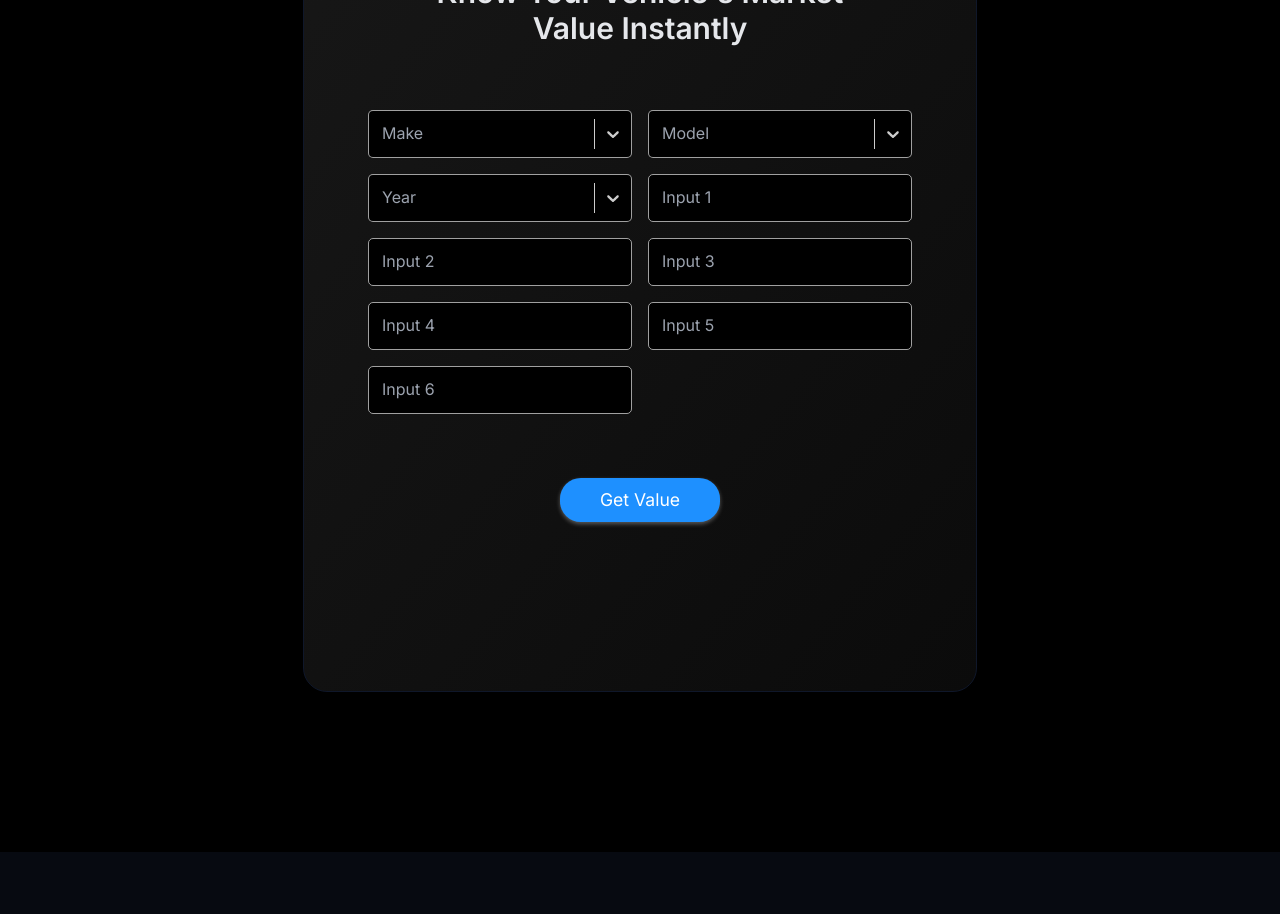
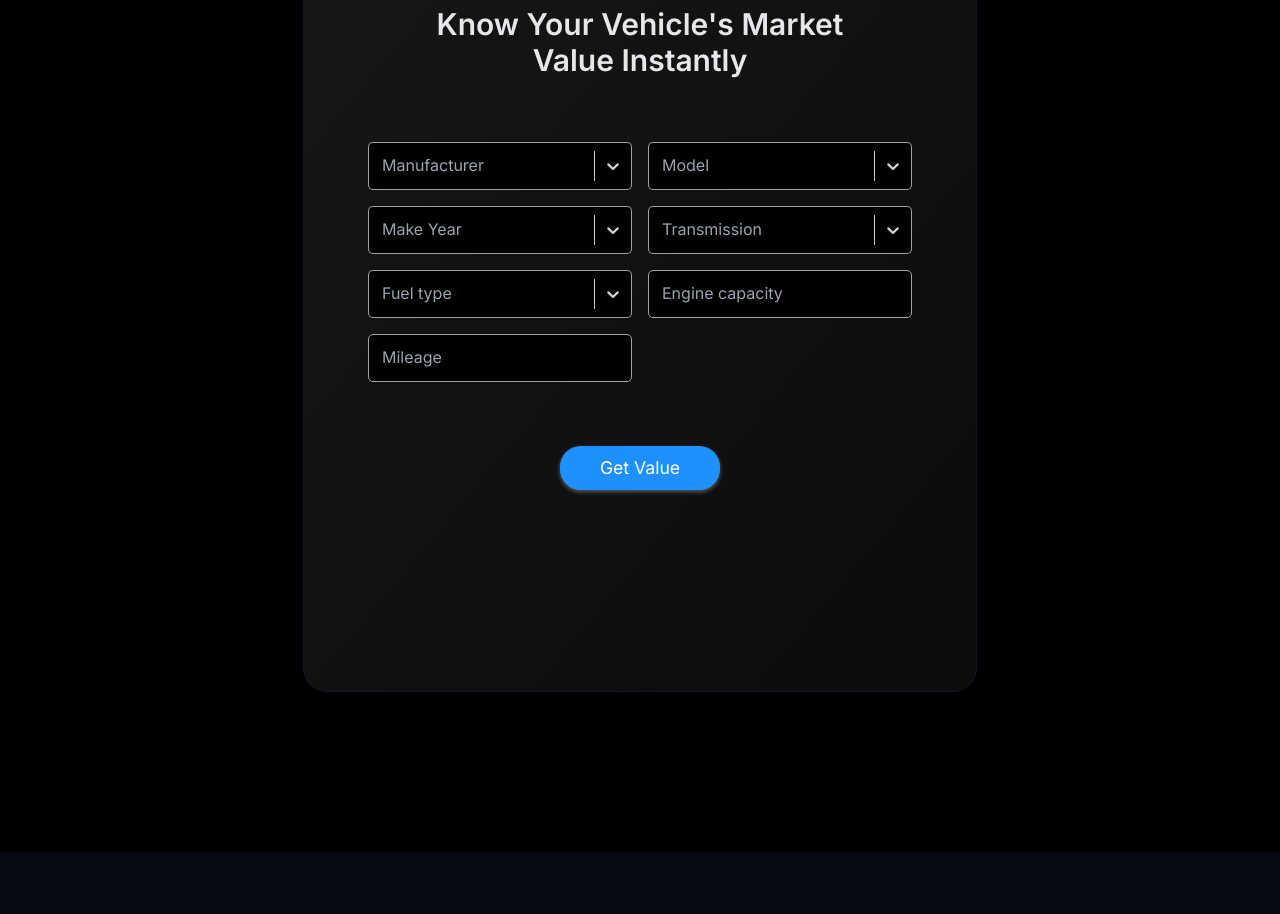
Before and after one commit to AshanSalinda/EstiMotor, a React (Vite) app in the folder Frontend/: page / in a window 1280 px wide. Shown: the part 1020-1934 px from the top of the page. Built offline with nearby package versions, Linux system fonts and the light colour scheme; a web font is replaced by a local one.

Commit message:
Number Input

```diff
--- /dev/null
+++ b/Frontend/src/Components/input/BaseInput.jsx
@@ -0,0 +1,18 @@
+import React from 'react';
+import OutlinedInput from '@mui/material/TextField';
+
+function input({ unit, ...rest }) {
+    return (
+        <OutlinedInput
+            size='large'
+            {...rest}
+            // slotProps={{
+            //     input: {
+            //         endAdornment: <InputAdornment position="end">Km</InputAdornment>
+            //     },
+            // }}
+        />
+    )
+}
+
+export default input
--- a/Frontend/src/Components/input/Input.jsx
+++ /dev/null
@@ -1,13 +0,0 @@
-import React from 'react';
-import OutlinedInput from '@mui/material/TextField';
-
-function input(props) {
-    return (
-        <OutlinedInput
-            size='large'
-            {...props}
-        />
-    )
-}
-
-export default input
--- /dev/null
+++ b/Frontend/src/Components/input/NumberInput.jsx
@@ -0,0 +1,55 @@
+import React, { useState } from 'react';
+import BaseInput from './BaseInput';
+
+function NumberInput({ prefix, onBlur, ...props }) {
+    const [ value, setValue ] = useState('');
+
+    const getFormattedValue = (value, key = '') => {
+        const numericValue = parseFloat(value.replace(new RegExp(`^${prefix}`), '').replace(/,/g, '') + key);
+
+        if (isNaN(numericValue)) return '';
+
+        return (prefix+ "" + numericValue.toLocaleString('en-US', {
+            maximumFractionDigits: 10
+        }));
+    }
+
+    const handleChange = (e) => {
+        const key = e.key;
+
+        if (key === '.') {
+            setValue(prev => !prev.includes('.') ? (prev || 0) + key : prev);
+            return;
+        }
+
+        if (key === 'Backspace') {
+            setValue(prev => {
+                const cursorPosition = e.target.selectionStart;
+
+                if (prefix && cursorPosition <= prefix?.length) {
+                    return '';
+                }
+
+                return prev.slice(0, cursorPosition - 1) + prev.slice(cursorPosition);
+            });
+
+            return;
+        }
+
+        if (key !== ' ' && !isNaN(key)) {
+            setValue(prev => getFormattedValue(prev, key));
+        }
+    }
+
+    onblur = () => {
+        setValue(prev => getFormattedValue(prev));
+        console.log("Blur");
+        if (onBlur) onBlur();
+    }
+
+    return (
+        <BaseInput {...props} value={value} onKeyDown={handleChange} onBlur={onBlur} type="text" />
+    )
+}
+
+export default NumberInput
--- /dev/null
+++ b/Frontend/src/Components/input/index.jsx
@@ -0,0 +1,10 @@
+import React from 'react'
+import BaseInput from './BaseInput'
+import NumberInput from './NumberInput'
+
+function Index(props) {
+    if (props.type === 'number') return <NumberInput {...props} />
+    return <BaseInput {...props} />
+}
+
+export default Index
--- a/Frontend/src/Sections/HomePageSections/InputSection.jsx
+++ b/Frontend/src/Sections/HomePageSections/InputSection.jsx
@@ -1,5 +1,5 @@
 import React, { useState } from 'react';
-import Input from '../../components/input/Input';
+import Input from '../../components/input';
 import Button from '../../components/input/Button';
 import Select from '../../components/input/Select'
 import useDisplayValueAnimation from '../../hooks/useDisplayValueAnimation';
@@ -46,15 +46,13 @@ function InputSection() {
                 <h1 className='px-10 pt-20 text-3xl font-semibold text-gray-200 max-w-[32rem] md:text-3xl'>Know Your Vehicle's Market Value Instantly</h1>
 
                 <div className="grid w-[85vw] md:w-fit grid-cols-1 gap-6 md:grid-cols-2 md:gap-4 lg:min-w-[34rem]">
-                    <Select name="Make" label="Make" options={options} />
+                    <Select name="Make" label="Manufacturer" options={options} />
                     <Select name="Model" label="Model" options={options} />
-                    <Select name="Year" label="Year" options={options} />
-                    <Input type="text" label="Input 1" />
-                    <Input type="text" label="Input 2" />
-                    <Input type="text" label="Input 3" />
-                    <Input type="text" label="Input 4" />
-                    <Input type="text" label="Input 5" />
-                    <Input type="text" label="Input 6" />
+                    <Select name="Year" label="Make Year" options={options} />
+                    <Select name="Transmission" label="Transmission" options={options} />
+                    <Select name="Fuel type" label="Fuel type" options={options} />
+                    <Input type="text" label="Engine capacity" prefix="CC" autoComplete='off' />
+                    <Input type="number" label="Mileage" prefix="Km " autoComplete='off' />
                 </div>
 
                 <Button
--- a/Frontend/src/data/muiTheme.js
+++ b/Frontend/src/data/muiTheme.js
@@ -20,7 +20,7 @@ const stepperStyles = {
     },
     MuiStepConnector: {
         styleOverrides: {
-            root: { marginLeft: "15px"},
+            root: { marginLeft: "15px" },
             line: { borderColor: colors.dark[200] },
         },
     },
@@ -72,7 +72,10 @@ const inputStyles = {
                     WebkitTextFillColor: colors.gray[300],
                     transition: 'background-color 5000s ease-in-out 0s',
                 },
-              },
+            },
+            InputAdornment: {
+                color: "red"
+            }
         },
     },
     MuiInputLabel: {
@@ -109,6 +112,7 @@ const muiTheme = createTheme({
     components: {
         ...stepperStyles,
         ...inputStyles,
+
         MuiLinearProgress: {
             styleOverrides: {
                 root: { borderRadius: "3px" },
--- a/Frontend/src/pages/Login.jsx
+++ b/Frontend/src/pages/Login.jsx
@@ -3,7 +3,7 @@ import logo from '../assets/logo.png';
 import background from '../assets/background.jpeg';
 import background1 from '../assets/background1.webp';
 import background2 from '../assets/background2.jpg';
-import Input from '../components/input/Input';
+import Input from '../components/input';
 import Button from '../components/input/Button';
 
 function Login() {
```
Also changed, not shown: Frontend/vite.config.js (+4 -4 lines).
